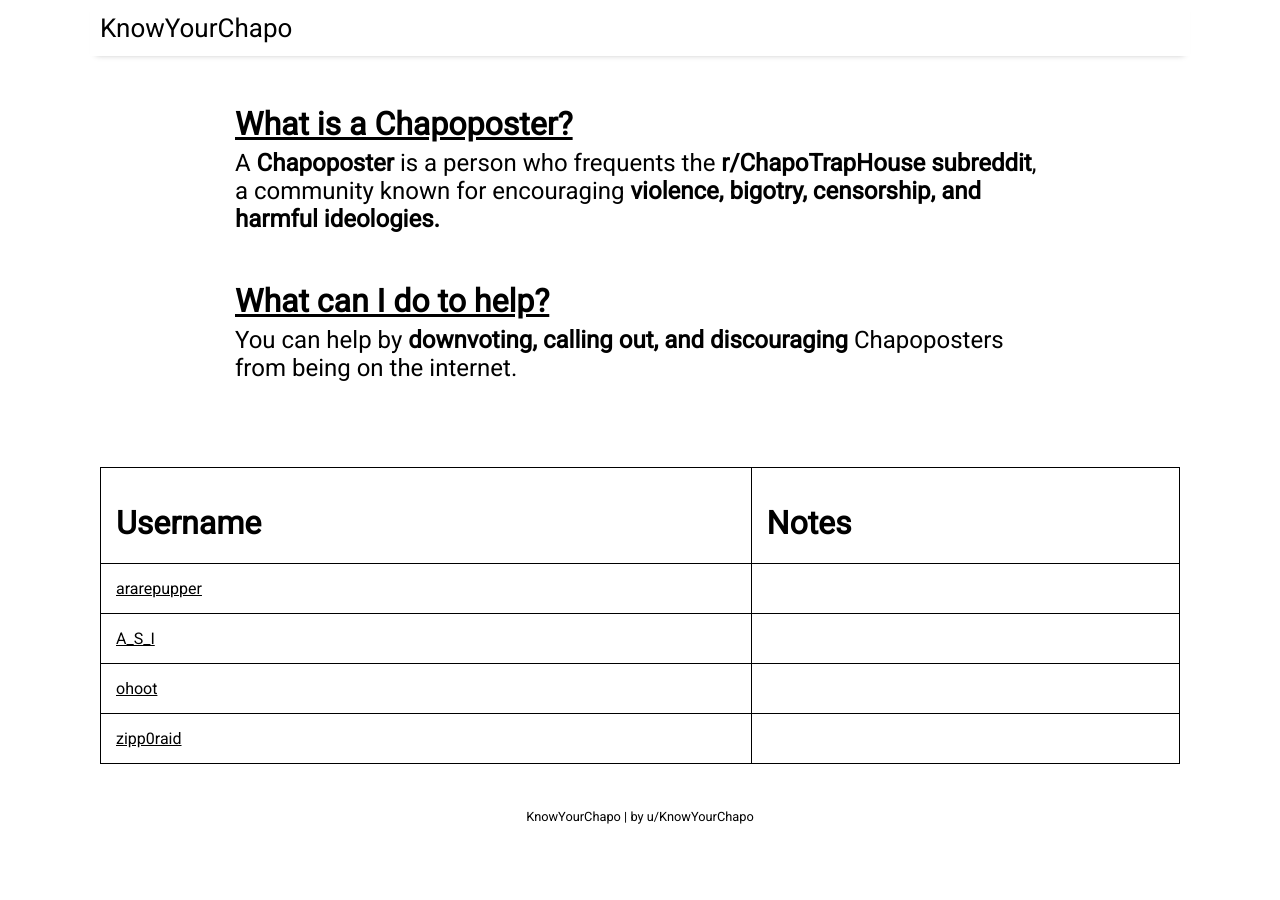
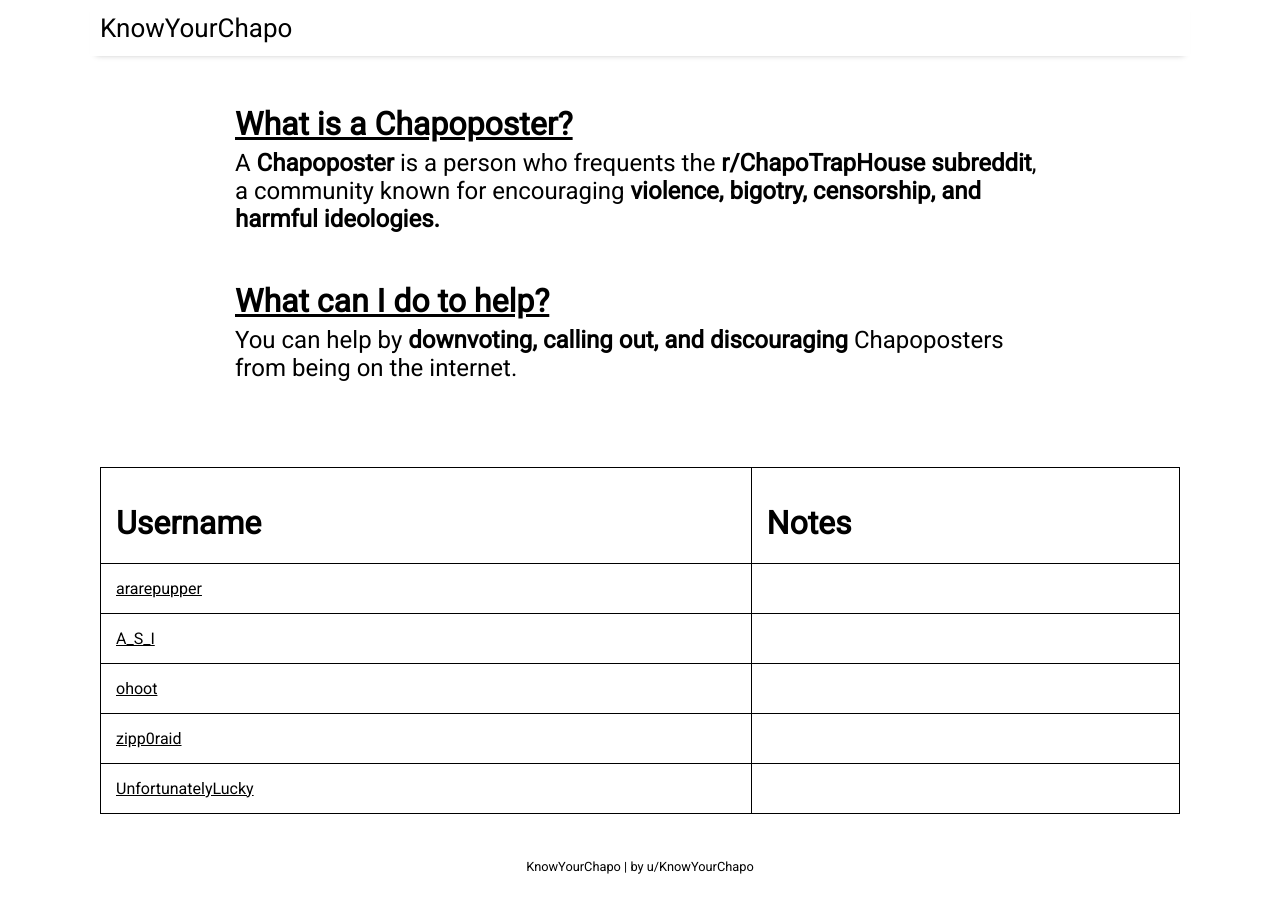
Before and after one commit to KnowYourChapo/KnowYourChapo.github.io, a Jekyll site: the page built from index.md, in a window 1280 px wide and 900 px high, scrolled down 662 px. Built offline with Jekyll 4.4.1, drawn with Linux system fonts in a browser that asks for light colours; nearby versions of some CDN libraries; the list of posts is cut into pages by our own code; before the commit the page ends 1512 px from its top, so only the background shows below that.

Commit message:
new posters

```diff
--- a/_data/chapolist.json
+++ b/_data/chapolist.json
@@ -15,6 +15,10 @@
         {
             "name": "zipp0raid",
             "notes": ""
+        },
+        {
+            "name": "UnfortunatelyLucky",
+            "notes": ""
         }
     ]
 }
```
